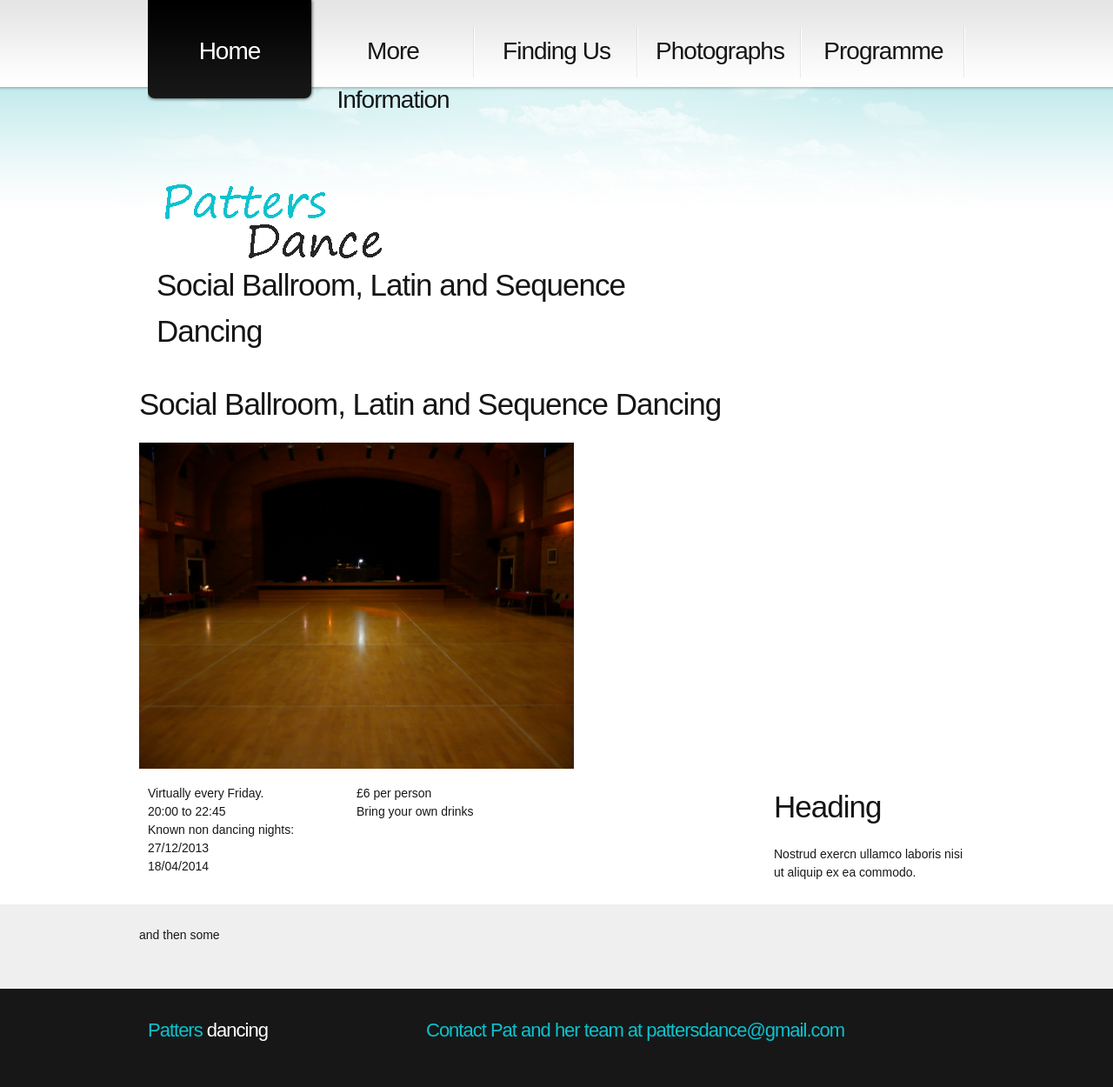
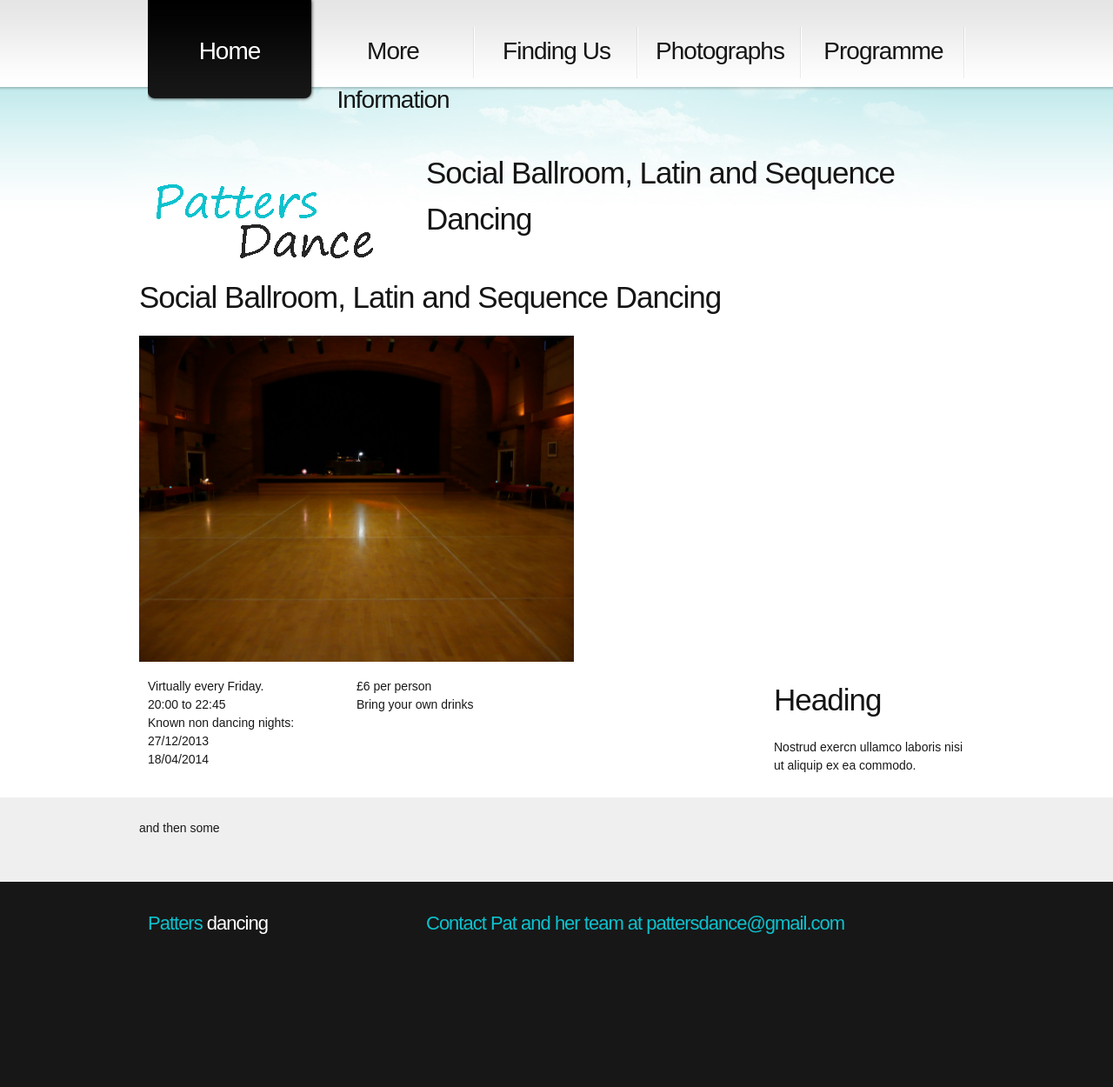
Before and after one commit to ramsayd/patters, a Jekyll site: the page built from index.md, in a window 1280 px wide. Shown: the whole page at 87% size. Built offline with Jekyll 4.4.1, drawn with Linux system fonts in a browser that asks for light colours; after the commit the page ends 1127 px from its top, so only the background shows below that.

Commit message:
Update page.html

```diff
--- a/_layouts/page.html
+++ b/_layouts/page.html
@@ -26,15 +26,19 @@
                     {% endfor %}
 									</ul>
 								</nav>
-								<div class="wrapper">
-									<div class="grid_4">
-										<h1><a href="index.html">Patters</a></h1>
-									</div>
-									<div class="grid_8">
-										<h3>Social Ballroom, Latin and Sequence Dancing</h3>
-									</div>
-								</div>
 							</div>
+						</div>
+					</div>
+				</div>
+			</div>
+			<div class="main">
+				<div class="container_12">
+					<div class="wrapper">
+						<div class="grid_4">
+							<h1><a href="index.html">Patters</a></h1>
+						</div>
+						<div class="grid_8">
+							<h3>Social Ballroom, Latin and Sequence Dancing</h3>
 						</div>
 					</div>
 				</div>
```
